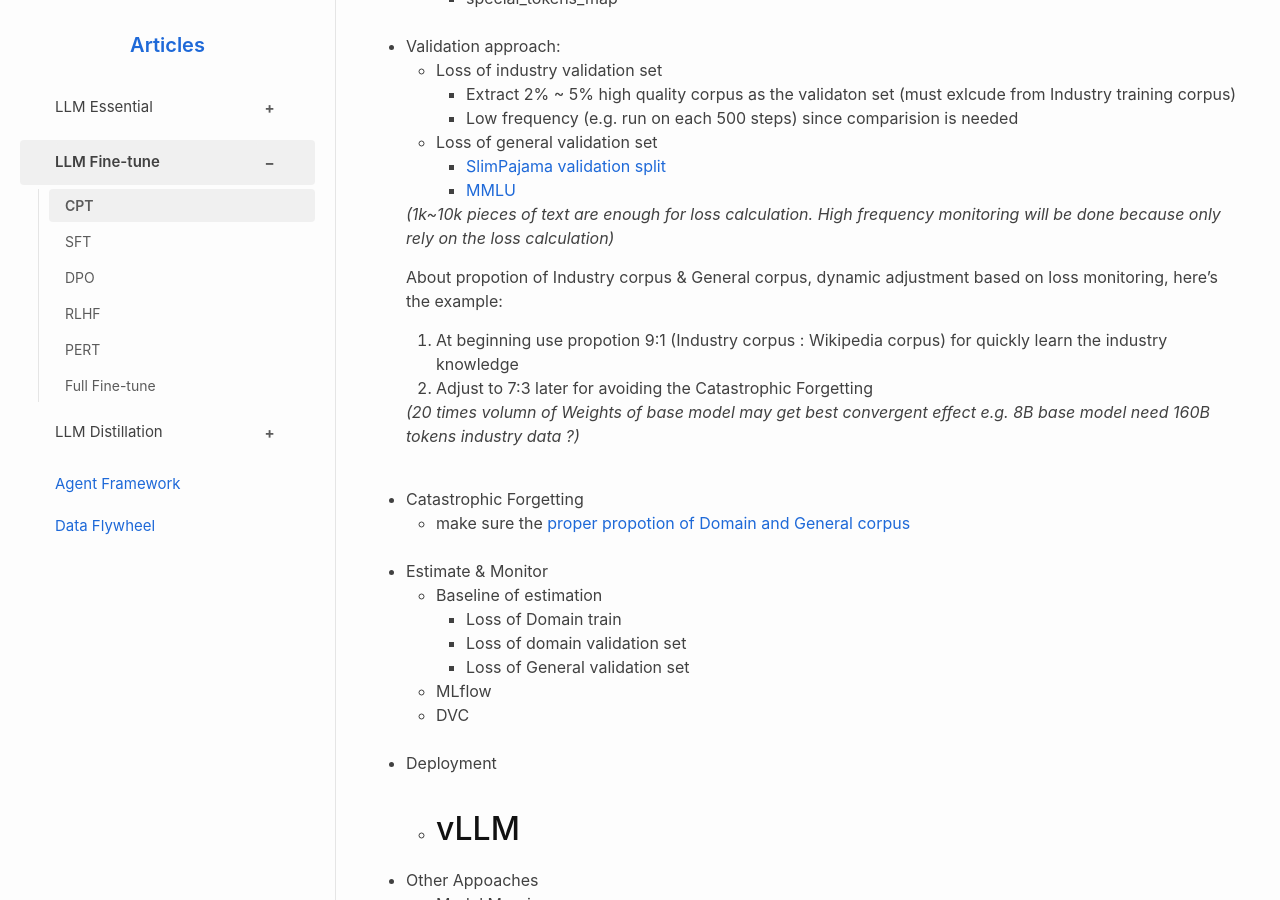
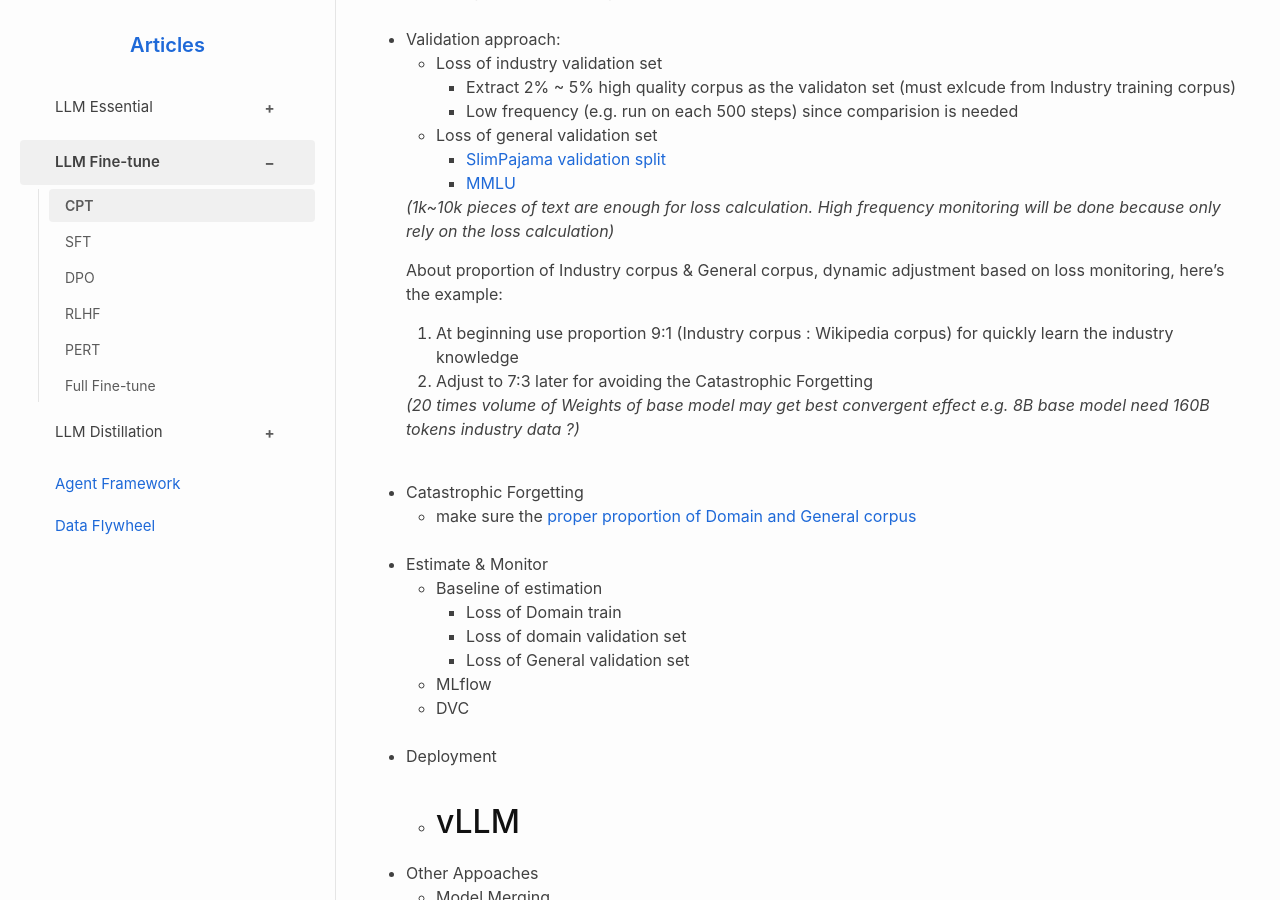
Before and after one commit to ChrisZhu2050/chriszhu2050.github.io, a Jekyll site: the page built from docs/llm-fine-tune-cpt.md, in a window 1280 px wide and 900 px high, scrolled down 706 px. Built offline with Jekyll 4.4.1, drawn with Linux system fonts in a browser that asks for light colours; nearby versions of some CDN libraries.

Commit message:
Update llm-fine-tune-cpt.md

```diff
--- a/docs/llm-fine-tune-cpt.md
+++ b/docs/llm-fine-tune-cpt.md
@@ -16,7 +16,8 @@ title: "Continued Pre-Training"
     - Weights \> 100B
         - [Megatron-LM](#https://github.com/nvidia/megatron-lm)
 
-  - [Training Data >>](/docs/llm-essential-training-data/#training-data-cpt)
+    - [Training Data >>](/docs/llm-essential-training-data/#training-data-cpt)
+
 ---
 
 - Transformer Components
@@ -38,14 +39,14 @@ title: "Continued Pre-Training"
 
     *(1k~10k pieces of text are enough for loss calculation. High frequency monitoring will be done because only rely on the loss calculation)*
 
-    About propotion of Industry corpus & General corpus, dynamic adjustment based on loss monitoring, here's the example:
-    1. At beginning use propotion 9:1 (Industry corpus : Wikipedia corpus) for quickly learn the industry knowledge
+    About proportion of Industry corpus & General corpus, dynamic adjustment based on loss monitoring, here's the example:
+    1. At beginning use proportion 9:1 (Industry corpus : Wikipedia corpus) for quickly learn the industry knowledge
     2. Adjust to 7:3 later for avoiding the Catastrophic Forgetting
 
-    *(20 times volumn of Weights of base model may get best convergent effect e.g. 8B base model need 160B tokens industry data ?)*
+    *(20 times volume of Weights of base model may get best convergent effect e.g. 8B base model need 160B tokens industry data ?)*
 <br>
 - Catastrophic Forgetting
-    - make sure the [proper propotion of Domain and General corpus](/docs/llm-essential-training-data/#)
+    - make sure the [proper proportion of Domain and General corpus](/docs/llm-essential-training-data/#)
 <br>
 - Estimate & Monitor
     - Baseline of estimation
```
